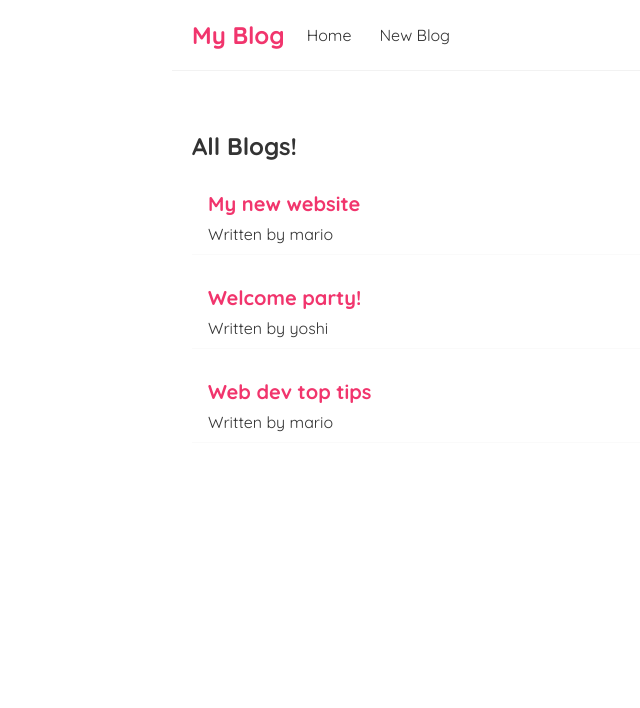
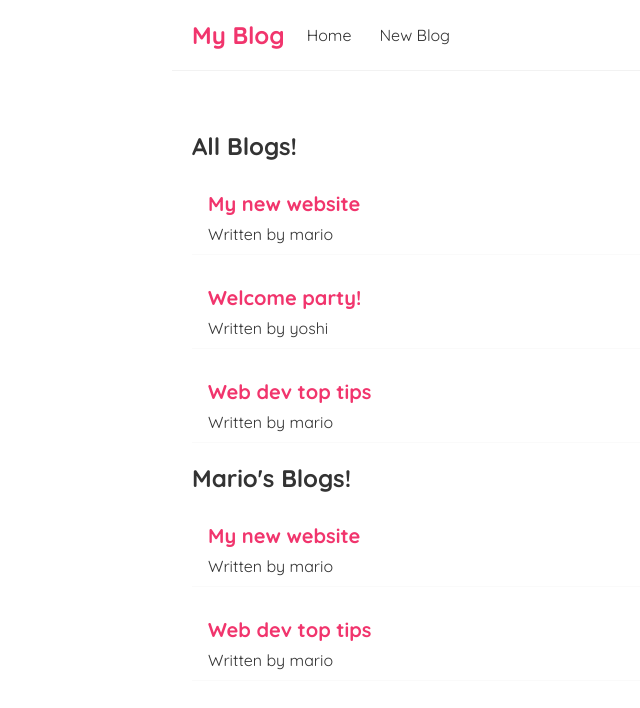
Before and after one commit to GCCSheep/react-blog, a React (Create React App) app: page / in a window 1280 px wide. Shown: the top 708 px of the page, without its empty margins (148-788 px from the left). Built offline with nearby package versions, Linux system fonts and the light colour scheme.

Commit message:
Reuse components

```diff
--- a/src/Home.js
+++ b/src/Home.js
@@ -11,6 +11,7 @@
     return (
         <div className="home">
             <BlogList blogs={blogs} title="All Blogs!"></BlogList>
+            <BlogList blogs={blogs.filter((blog) => blog.author === 'mario')} title="Mario's Blogs!"></BlogList>
         </div>
     );
 }
```
